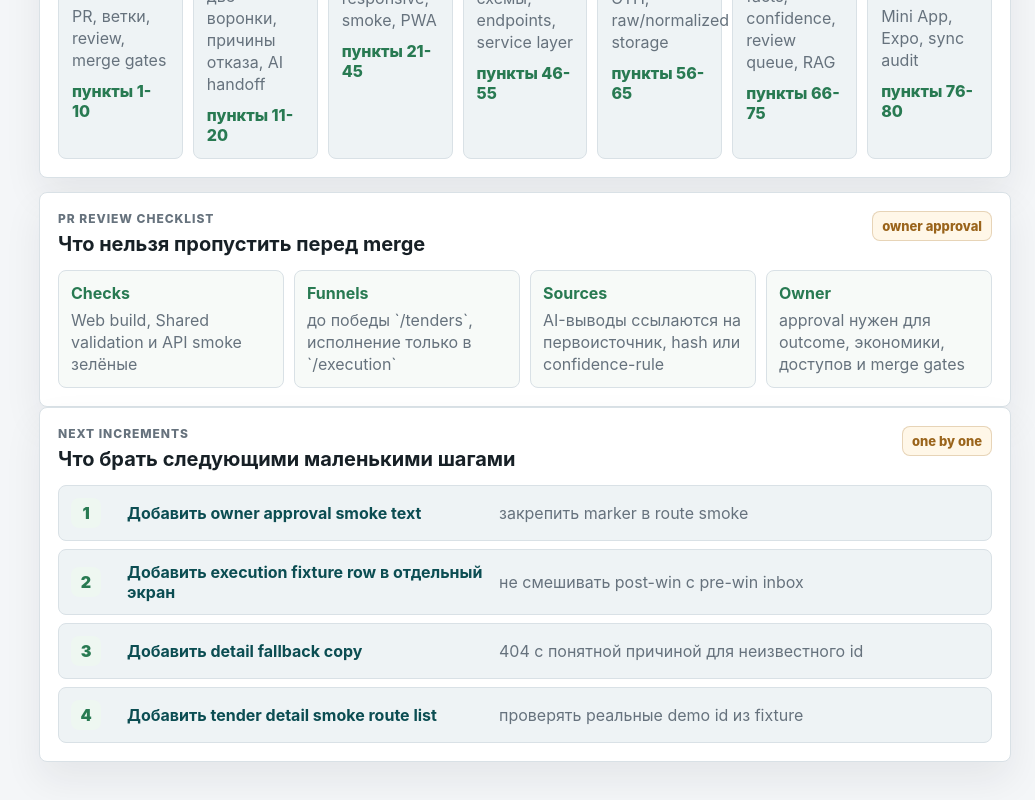
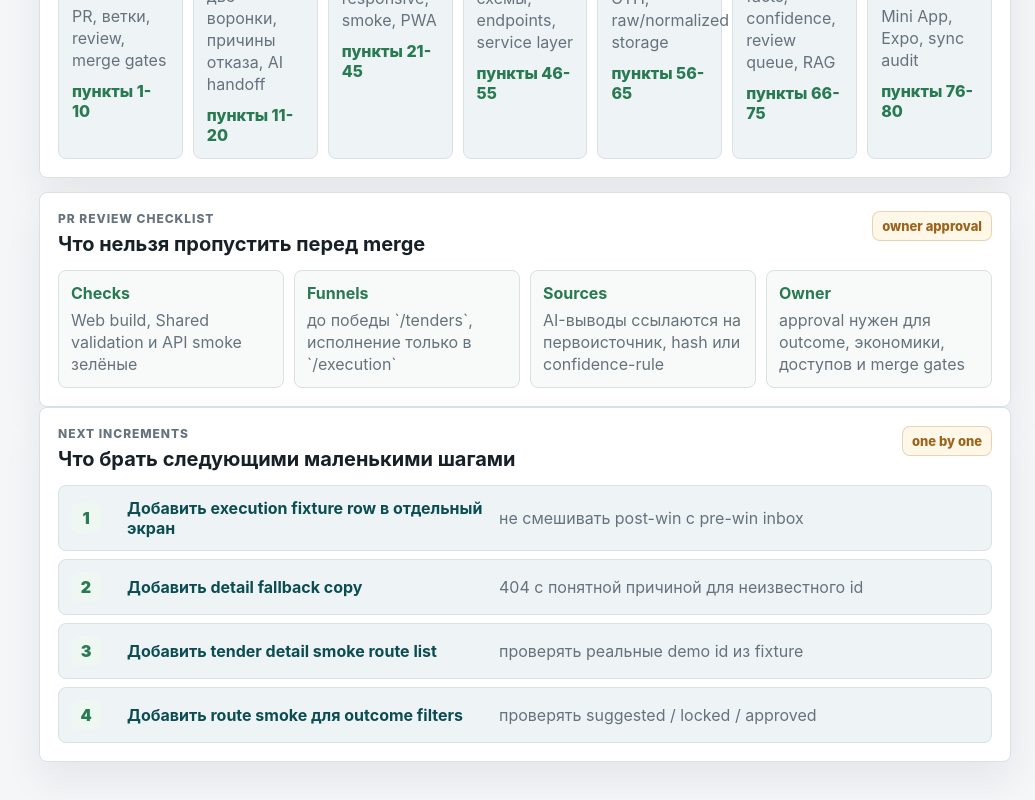
Before and after one commit to info14fourteen-creator/ASTS, a Next.js app in the folder apps/web/: page /plan in a window 1280 px wide. Shown: the part 1406-2206 px from the top of the page, without its empty margins (245-1280 px from the left). Built offline with nearby package versions, Linux system fonts and the light colour scheme.

Commit message:
Add owner approval smoke markers

```diff
--- a/apps/web/app/plan/page.tsx
+++ b/apps/web/app/plan/page.tsx
@@ -20,10 +20,10 @@ const planBlocks = [
 ];
 
 const nextIncrements = [
-  ["1", "Добавить owner approval smoke text", "закрепить marker в route smoke"],
-  ["2", "Добавить execution fixture row в отдельный экран", "не смешивать post-win с pre-win inbox"],
-  ["3", "Добавить detail fallback copy", "404 с понятной причиной для неизвестного id"],
-  ["4", "Добавить tender detail smoke route list", "проверять реальные demo id из fixture"],
+  ["1", "Добавить execution fixture row в отдельный экран", "не смешивать post-win с pre-win inbox"],
+  ["2", "Добавить detail fallback copy", "404 с понятной причиной для неизвестного id"],
+  ["3", "Добавить tender detail smoke route list", "проверять реальные demo id из fixture"],
+  ["4", "Добавить route smoke для outcome filters", "проверять suggested / locked / approved"],
 ];
 
 const cycleRules = [
```
Also changed, not shown: apps/web/scripts/smoke.mjs (+22 -0 lines), 1 other file (tests, documents, lock files or other folders).
